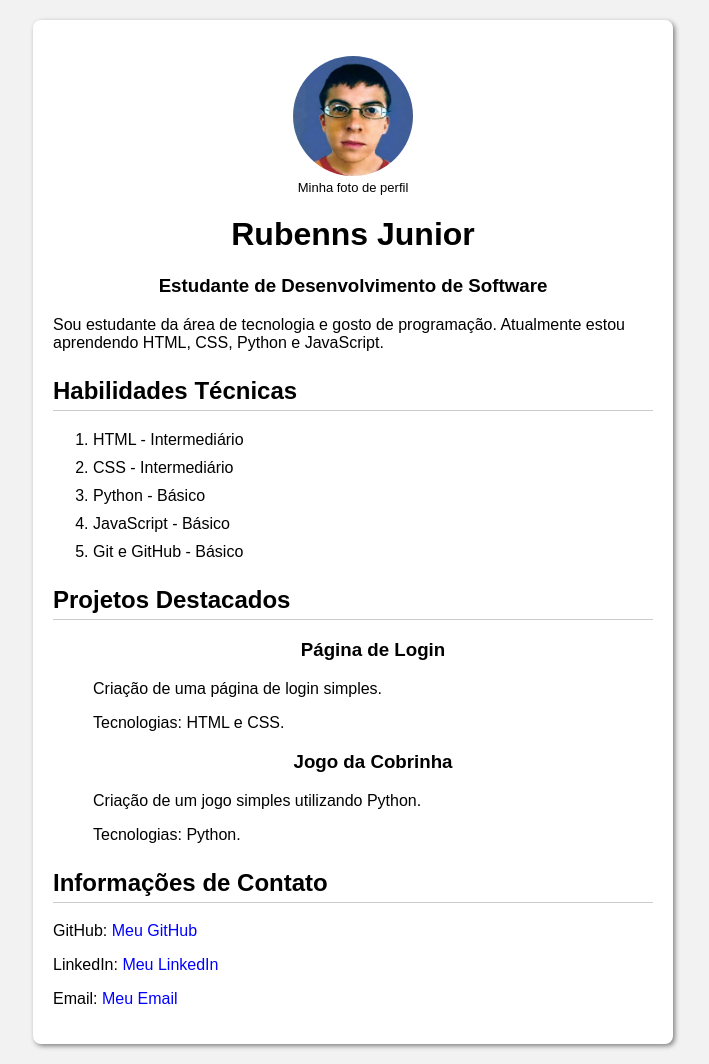
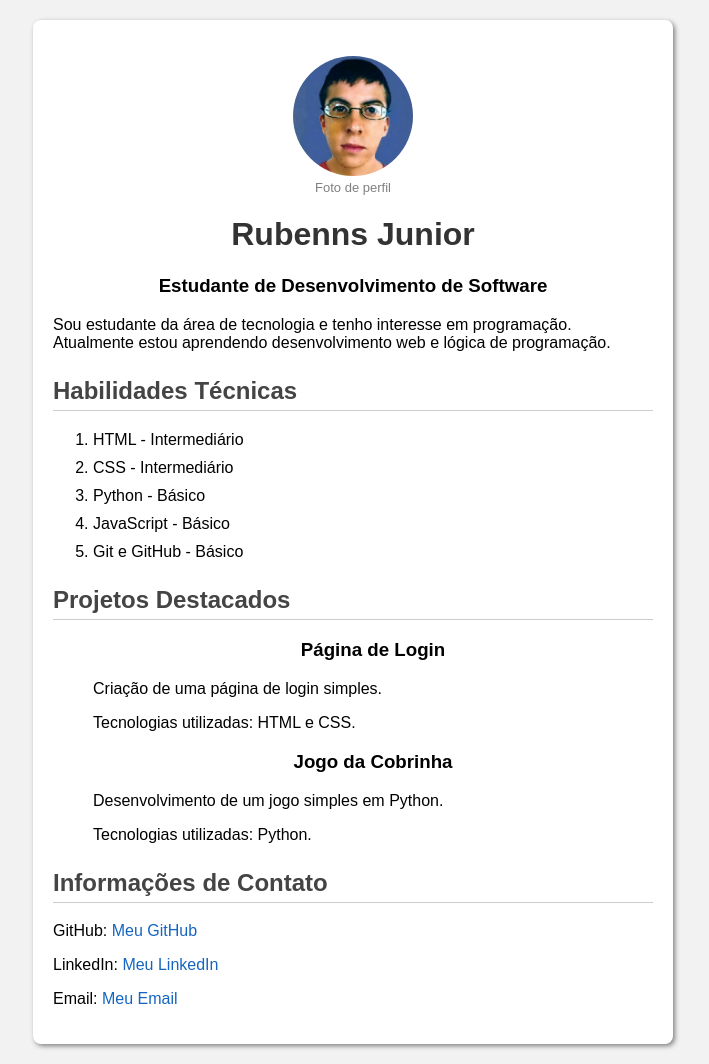
Before and after one commit to DevRubenns/atividade-aula4, a plain HTML site: page index.html in a window 1280 px wide. Shown: the whole page, without its empty margins (287-996 px from the left). Drawn offline with Linux system fonts and the light colour scheme.

Commit message:
Mudanças no Codigo

```diff
--- a/index.html
+++ b/index.html
@@ -4,28 +4,30 @@
 <head>
     <meta charset="UTF-8">
     <meta name="viewport" content="width=device-width, initial-scale=1.0">
-    <title>Meu Perfil</title>
+    <title>Meu Perfil Profissional</title>
     <link rel="stylesheet" href="style.css">
 </head>
 <body>
 
     <div class="card">
 
+        <!-- Cabeçalho do Card -->
         <header>
             <figure>
-                <img src="perfil.jpg" alt="Minha foto">
-                <figcaption>Minha foto de perfil</figcaption>
+                <img src="perfil.jpg" alt="Foto de perfil">
+                <figcaption>Foto de perfil</figcaption>
             </figure>
 
             <h1>Rubenns Junior</h1>
             <h3>Estudante de Desenvolvimento de Software</h3>
 
             <p>
-                Sou estudante da área de tecnologia e gosto de programação.
-                Atualmente estou aprendendo HTML, CSS, Python e JavaScript.
+                Sou estudante da área de tecnologia e tenho interesse em programação.
+                Atualmente estou aprendendo desenvolvimento web e lógica de programação.
             </p>
         </header>
 
+        <!-- Habilidades Técnicas -->
         <section>
             <h2>Habilidades Técnicas</h2>
 
@@ -38,6 +40,7 @@
             </ol>
         </section>
 
+        <!-- Projetos Destacados -->
         <section>
             <h2>Projetos Destacados</h2>
 
@@ -45,33 +48,40 @@
                 <li>
                     <h3>Página de Login</h3>
                     <p>Criação de uma página de login simples.</p>
-                    <p>Tecnologias: HTML e CSS.</p>
+                    <p>Tecnologias utilizadas: HTML e CSS.</p>
                 </li>
 
                 <li>
                     <h3>Jogo da Cobrinha</h3>
-                    <p>Criação de um jogo simples utilizando Python.</p>
-                    <p>Tecnologias: Python.</p>
+                    <p>Desenvolvimento de um jogo simples em Python.</p>
+                    <p>Tecnologias utilizadas: Python.</p>
                 </li>
             </ul>
         </section>
 
+        <!-- Informações de Contato -->
         <section>
             <h2>Informações de Contato</h2>
 
             <p>
                 GitHub:
-                <a href="https://github.com/DevRubenns">Meu GitHub</a>
+                <a href="https://github.com/DevRubenns" target="_blank">
+                    Meu GitHub
+                </a>
             </p>
 
             <p>
                 LinkedIn:
-                <a href="https://br.linkedin.com/in/rubenns-junior">Meu LinkedIn</a>
+                <a href="https://br.linkedin.com/in/rubenns-junior" target="_blank">
+                    Meu LinkedIn
+                </a>
             </p>
 
             <p>
                 Email:
-                <a href="mailto:seuemail@email.com">Meu Email</a>
+                <a href="mailto:seuemail@email.com">
+                    Meu Email
+                </a>
             </p>
         </section>
 
--- a/style.css
+++ b/style.css
@@ -1,4 +1,5 @@
 
+/* Configuração da página */
 body {
     font-family: Arial, sans-serif;
     background-color: #f2f2f2;
@@ -6,6 +7,7 @@ body {
     padding: 20px;
 }
 
+/* Card principal */
 .card {
     background-color: white;
     width: 600px;
@@ -16,6 +18,7 @@ body {
     box-shadow: 2px 2px 5px gray;
 }
 
+/* Foto de perfil */
 figure {
     text-align: center;
 }
@@ -24,43 +27,60 @@ figure img {
     width: 120px;
     height: 120px;
     border-radius: 50%;
+    object-fit: cover;
 }
 
 figcaption {
     font-size: 13px;
+    color: gray;
 }
 
+/* Títulos */
 h1, h3 {
     text-align: center;
 }
 
+h1 {
+    color: #333;
+}
+
 h2 {
+    color: #444;
     border-bottom: 1px solid #ccc;
     padding-bottom: 5px;
 }
 
+/* Seções */
 section {
     margin-top: 25px;
-}
-
-ul {
-    list-style-type: none;
 }
 
 li {
     margin-bottom: 10px;
 }
 
+/* Retirar bolinhas dos projetos */
+ul {
+    list-style-type: none;
+}
+
+/* Links */
 a {
-    color: blue;
+    color: #1565c0;
     text-decoration: none;
 }
 
 a:hover {
+    color: #003366;
     text-decoration: underline;
 }
 
+/* Ajuste para celular */
 @media (max-width: 600px) {
+    body {
+        padding: 10px;
+    }
+
     .card {
         width: auto;
     }
```
